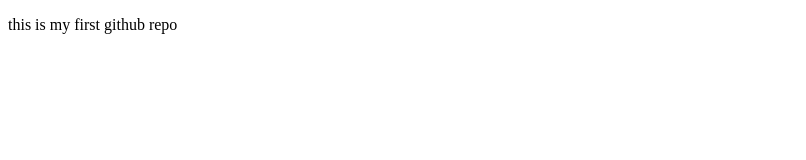
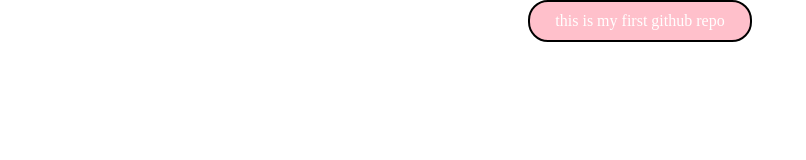
Before and after one commit to Satheshkrishna/firstproject, a plain HTML site: page index.html in a window 1280 px wide. Shown: the whole page, without its empty margins (0-806 px from the left). Drawn offline with Linux system fonts and the light colour scheme.

Commit message:
added style.css

```diff
--- a/index.html
+++ b/index.html
@@ -4,11 +4,12 @@
     <meta charset="UTF-8">
     <meta http-equiv="X-UA-Compatible" content="IE=edge">
     <meta name="viewport" content="width=device-width, initial-scale=1.0">
+    <link href="style.css" rel="stylesheet"/>
     <title>heloooo</title>
 </head>
 <body>
 
 
-    <p>this is my first github repo</p>
+    <p class="new"> this is my first github repo</p>
 </body>
 </html>
--- /dev/null
+++ b/style.css
@@ -0,0 +1,19 @@
+body{
+    margin:0;
+    padding:0;
+}
+
+.new{
+    padding:10px;
+    border:2px solid black;
+    margin:10px;
+    border-radius:20px;
+    width:200px;
+background:pink;
+color:white;
+display:flex;
+justify-content: center;
+align-items:center;
+text-align:center;
+margin:auto;
+}
```
